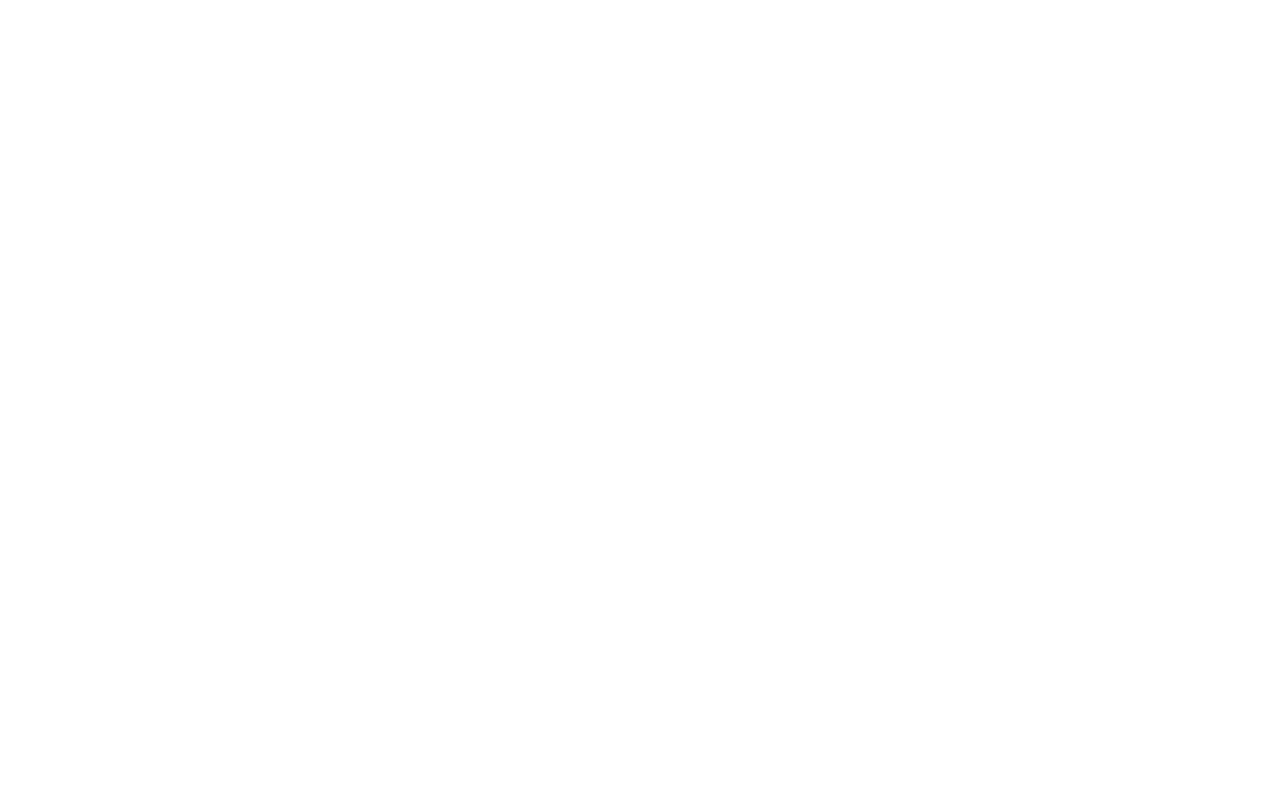
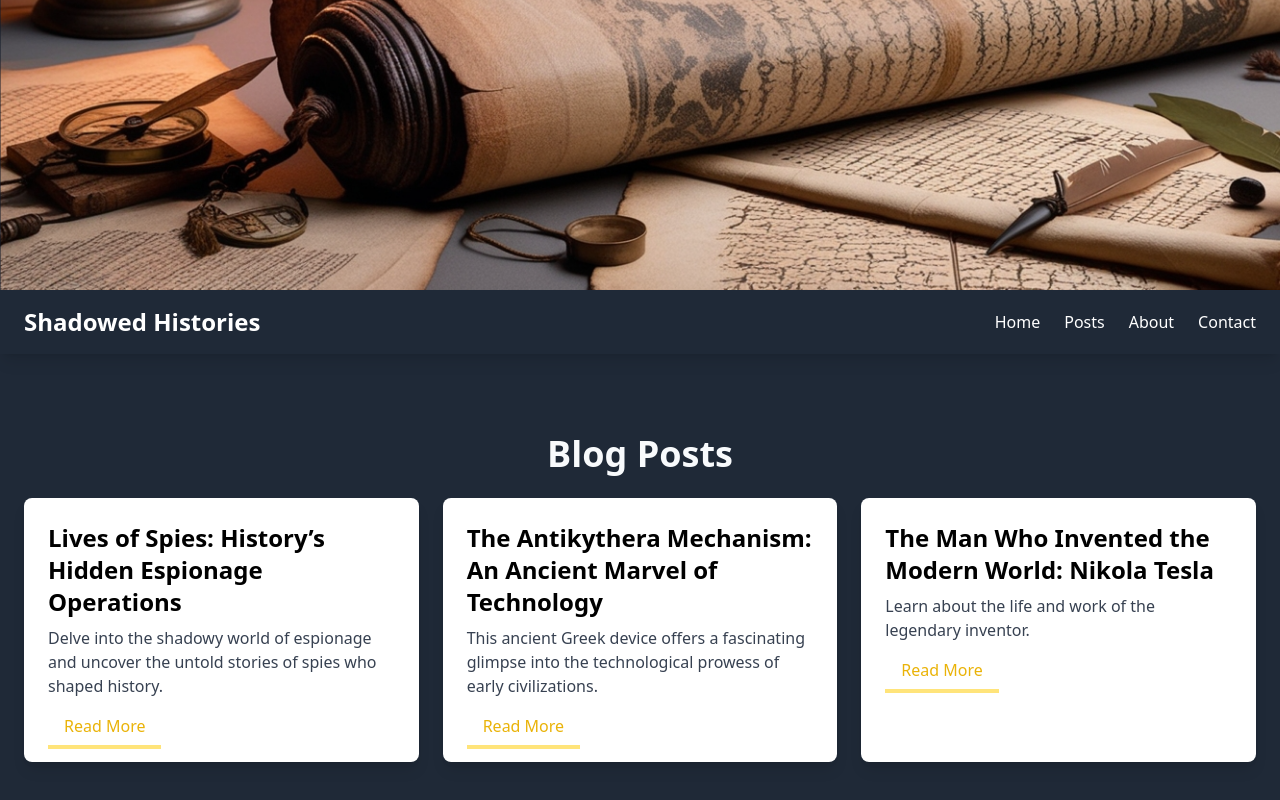
Before and after one commit to aryanjain200425/shadowed-histories, a React (Create React App) app: page / in a window 1280 px wide. Before the commit this address had no page. Shown: the part 510-1310 px from the top of the page. Before the commit the page ends 800 px from the top, so only its background shows below. Built offline with nearby package versions, Linux system fonts and the light colour scheme.

Commit message:
updated links

```diff
--- a/package.json
+++ b/package.json
@@ -2,7 +2,7 @@
   "name": "shadowed-histories",
   "version": "0.1.0",
   "private": true,
-  "homepage": "https://aryanjain200425.github.io/shadowed-histories",
+  "homepage": "https://shadowed-histories.me/",
   "dependencies": {
     "@testing-library/jest-dom": "^5.17.0",
     "@testing-library/react": "^13.4.0",
--- a/src/App.js
+++ b/src/App.js
@@ -19,10 +19,10 @@
       <Router>
         <ScrollTop />
         <Routes>
-          <Route path="/shadowed-histories" element={<HomePage />} />
-          <Route path="/shadowed-histories/Post" element={<Post />} />
-          <Route path="/shadowed-histories/About" element={<About />} />
-          <Route path="/shadowed-histories/Contact" element={<Contact />} />
+          <Route path="/" element={<HomePage />} />
+          <Route path="/Post" element={<Post />} />
+          <Route path="/About" element={<About />} />
+          <Route path="/Contact" element={<Contact />} />
         </Routes>
       </Router>
     </>
--- a/src/components/BlogPosts.js
+++ b/src/components/BlogPosts.js
@@ -16,7 +16,7 @@
             <h2 className="text-2xl font-bold mb-2">{post.title}</h2>
             <p className="text-gray-700 pb-4 ">{post.description}</p>
             <Link
-              to={`/shadowed-histories/Post`}
+              to={`/Post`}
               state={{
                 title: post.title,
                 date: post.date,
--- a/src/components/Post.js
+++ b/src/components/Post.js
@@ -80,7 +80,7 @@
               {/* First Link */}
               <div>
                 <Link
-                  to={`/shadowed-histories/Post`}
+                  to={`/Post`}
                   state={{
                     title: first.title,
                     date: first.date,
@@ -105,7 +105,7 @@
               {/* Second Link */}
               <div>
                 <Link
-                  to={`/shadowed-histories/Post`}
+                  to={`/Post`}
                   state={{
                     title: second.title,
                     date: second.date,
@@ -130,7 +130,7 @@
               {/* Third Link */}
               <div>
                 <Link
-                  to={`/shadowed-histories/Post`}
+                  to={`/Post`}
                   state={{
                     title: third.title,
                     date: third.date,
--- a/src/components/Taskbar.js
+++ b/src/components/Taskbar.js
@@ -14,7 +14,7 @@
             if (atHome) {
               scrollToSection("home");
             } else {
-              window.location.href = "/shadowed-histories/#blog-section";
+              window.location.href = "/#blog-section";
             }
           }}
           className="text-2xl font-bold"
@@ -27,7 +27,7 @@
               if (atHome) {
                 scrollToSection("home");
               } else {
-                window.location.href = "/shadowed-histories/#blog-section";
+                window.location.href = "/#blog-section";
               }
             }}
             className="hover:text-yellow-500"
@@ -39,23 +39,17 @@
               if (atHome) {
                 scrollToSection("blog-section");
               } else {
-                window.location.href = "/shadowed-histories/#blog-section";
+                window.location.href = "/#blog-section";
               }
             }}
             className="hover:text-yellow-500"
           >
             Posts
           </button>
-          <Link
-            to={`/shadowed-histories/About`}
-            className="hover:text-yellow-500"
-          >
+          <Link to={`/About`} className="hover:text-yellow-500">
             About
           </Link>
-          <Link
-            to={`/shadowed-histories/Contact`}
-            className="hover:text-yellow-500"
-          >
+          <Link to={`/Contact`} className="hover:text-yellow-500">
             Contact
           </Link>
         </div>
```
